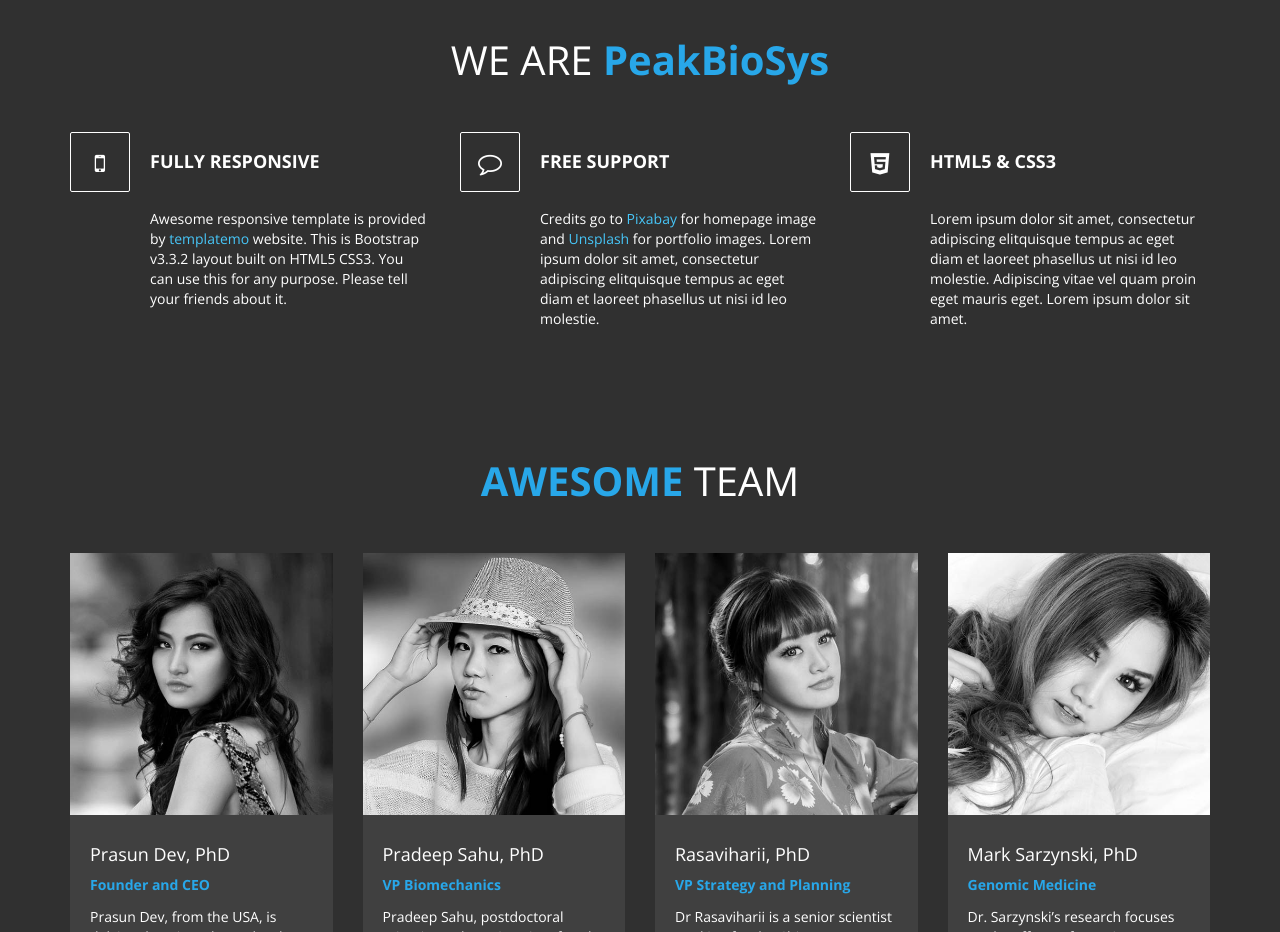
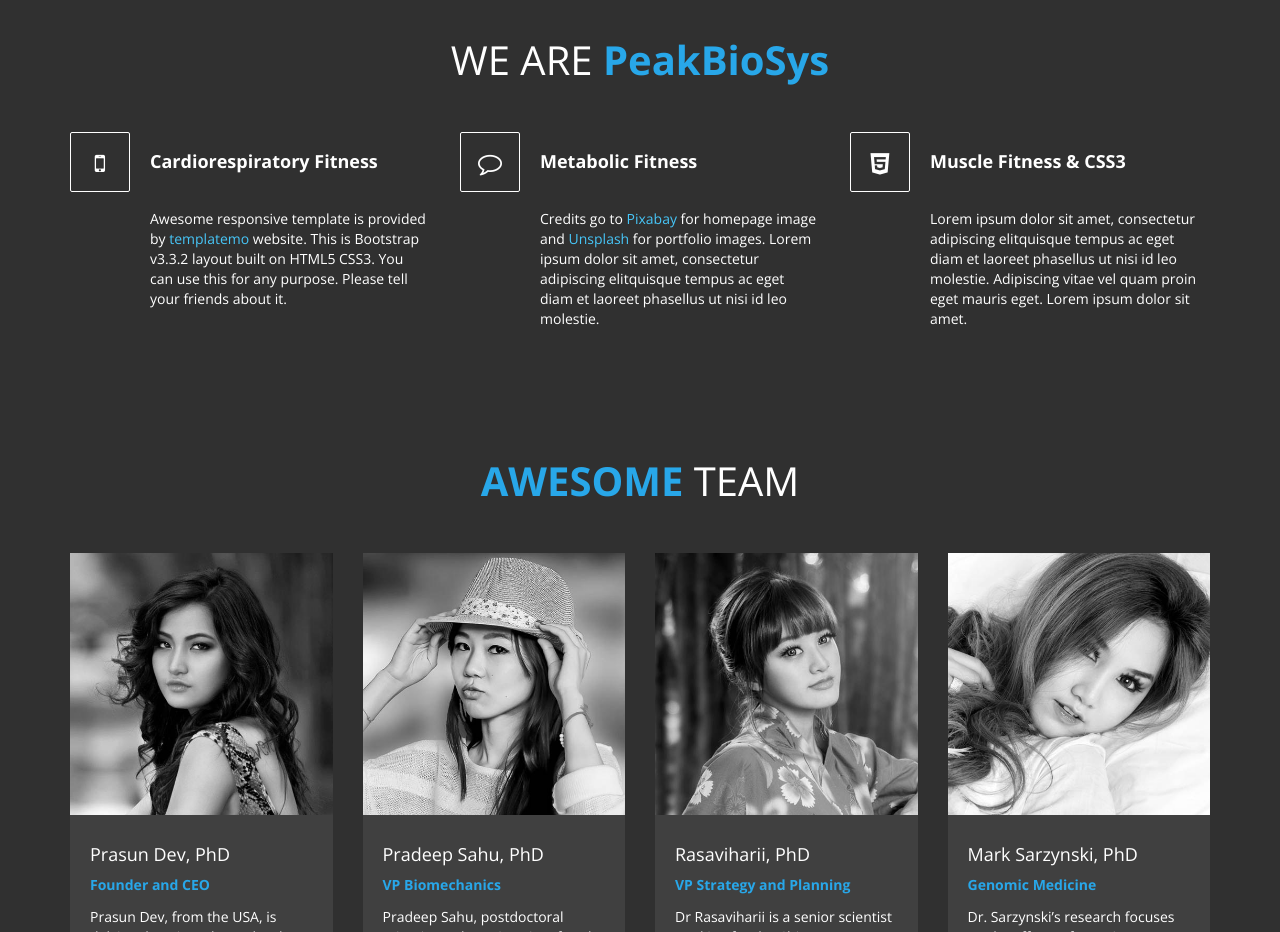
Before and after one commit to pkrdev/PeakBioSys, a plain HTML site: page index.html in a window 1280 px wide. Shown: the part 820-1752 px from the top of the page. Drawn offline with nearby package versions, Linux system fonts and the light colour scheme.

Commit message:
Update index.html

```diff
--- a/index.html
+++ b/index.html
@@ -118,7 +118,7 @@
 								<div class="media-object pull-left">
 									<i class="fa fa-mobile"></i>
 								</div>
-								<h3 class="media-heading">FULLY RESPONSIVE</h3>
+								<h3 class="media-heading">Cardiorespiratory Fitness</h3>
 							</div>
 							<div class="media-body">
 								<p>Awesome responsive template is provided by <a rel="nofollow" href="http://www.templatemo.com" target="_parent">templatemo</a> website. This is Bootstrap v3.3.2 layout built on HTML5 CSS3. You can use this for any purpose. Please tell your friends about it.</p>
@@ -131,7 +131,7 @@
 								<div class="media-object pull-left">
 									<i class="fa fa-comment-o"></i>
 								</div>
-								<h3 class="media-heading">FREE SUPPORT</h3>
+								<h3 class="media-heading">Metabolic Fitness</h3>
 							</div>
 							<div class="media-body">
 								<p>Credits go to <a rel="nofollow" href="http://pixabay.com">Pixabay</a> for homepage image and <a rel="nofollow" href="http://unsplash.com">Unsplash</a> for portfolio images. Lorem ipsum dolor sit amet, consectetur adipiscing elitquisque tempus ac eget diam et laoreet phasellus ut nisi id leo molestie.</p>
@@ -144,7 +144,7 @@
 								<div class="media-object pull-left">
 									<i class="fa fa-html5"></i>
 								</div>
-								<h3 class="media-heading">HTML5 &AMP; CSS3</h3>
+								<h3 class="media-heading">Muscle Fitness &AMP; CSS3</h3>
 							</div>
 							<div class="media-body">
 								<p>Lorem ipsum dolor sit amet, consectetur adipiscing elitquisque tempus ac eget diam et laoreet phasellus ut nisi id leo molestie. Adipiscing vitae vel quam proin eget mauris eget. Lorem ipsum dolor sit amet.</p>
```
